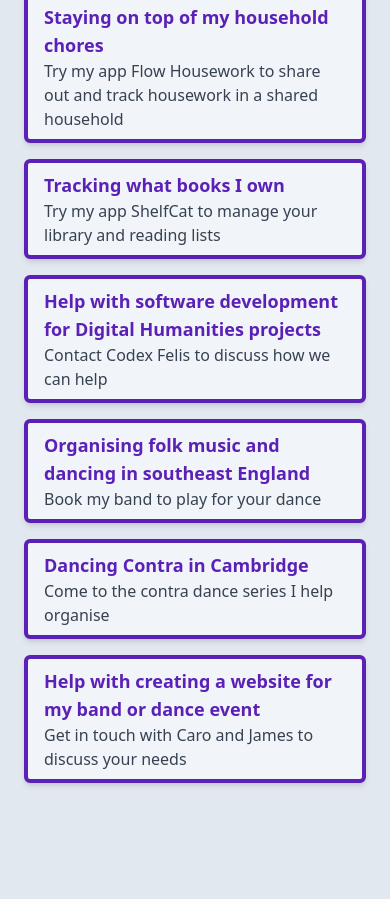
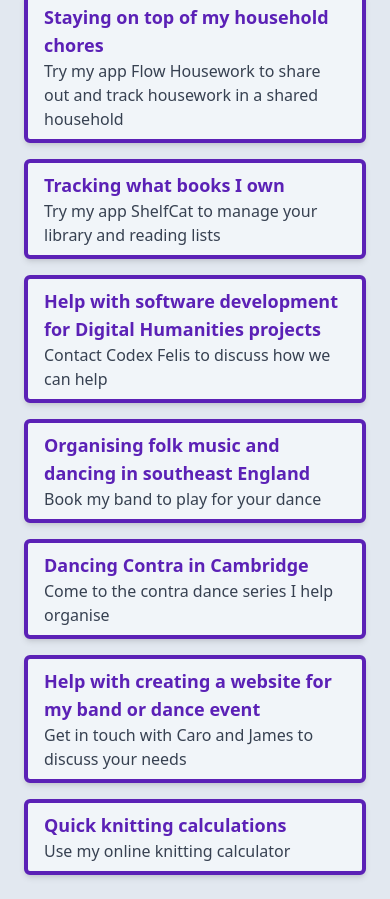
Before and after one commit to caro401/links, an Astro site: page / in a window 390 px wide. Shown: the part 1045-1944 px from the top of the page. Before the commit the page ends 1852 px from the top, so only its background shows below. Built offline with nearby package versions, Linux system fonts and the light colour scheme; Astro itself is replaced by a stand-in of ours; a web font is replaced by a local one.

Commit message:
Add a link

```diff
--- a/src/components/Links.svelte
+++ b/src/components/Links.svelte
@@ -85,6 +85,12 @@
       label: "Get in touch with Caro and James to discuss your needs",
       slug: "mail",
     },
+    {
+      interest: "Quick knitting calculations",
+      url: "https://knitsum.caro.fyi",
+      label: "Use my online knitting calculator",
+      slug: "knitsum",
+    },
   ];
 </script>
 
@@ -115,6 +121,6 @@
   }
   nav {
     @apply flex flex-col gap-4 w-fit mx-auto text-slate-800;
-    @apply md:grid md:grid-cols-2 md:w-auto;
+    @apply md:grid md:grid-cols-2 md:w-auto lg:grid-cols-3;
   }
 </style>
--- a/src/pages/index.astro
+++ b/src/pages/index.astro
@@ -15,7 +15,7 @@
 <style lang="postcss">
 
 	:root {
-		@apply m-auto p-6 max-w-2xl text-center;
+		@apply m-auto p-6 max-w-2xl lg:max-w-screen-lg text-center;
 		@apply dark:bg-slate-900 bg-slate-200 text-slate-900 dark:text-slate-100;;
 	}
 	h1 {
```
